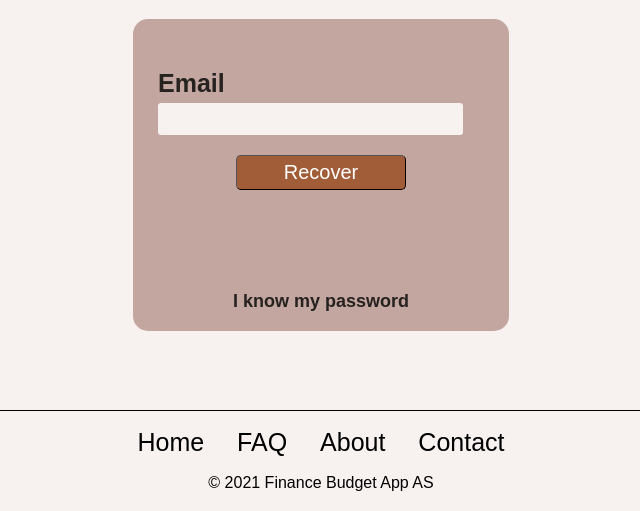
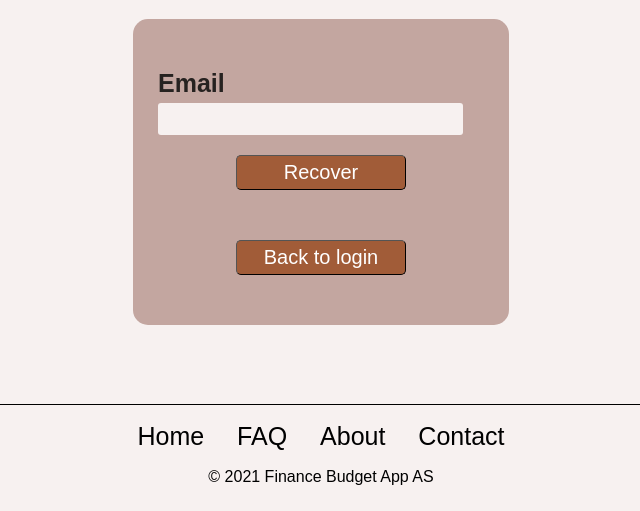
Before and after one commit to hjuivc/APP2000-applikasjonsutvikling-21h-22v, a PHP site: page /APP2000-applikasjonsutvikling-21h-22v/offlineSites/forgot-passwordOffline.php in a window 1280 px wide. Shown: the part 331-842 px from the top of the page, without its empty margins (319-959 px from the left). After the commit the page ends 816 px from the top, so only its background shows below. Run offline with PHP 8.4, Linux system fonts and the light colour scheme.

Commit message:
La inn tilbake knapp

```diff
--- a/forgot-password/create-new-password.php
+++ b/forgot-password/create-new-password.php
@@ -39,7 +39,7 @@
                 <a><button type="submit" class="loginButton" name="reset-password-submit" value="Register">Change Password</button></a>
                 <p>
                 </p>
-                <h3 style="margin-top: 100px;"><a href="../index.php">Back to the login page</a></h3>
+                <button class="loginButton"><a href="../index.php">Back to login</a></button>
               </div>
             </form>
             <?php
--- a/offlineSites/forgot-passwordOffline.php
+++ b/offlineSites/forgot-passwordOffline.php
@@ -22,7 +22,7 @@
           <a><button type="submit" class="loginButton" name="forgot-submit">Recover</button></a>
           <p>
           </p>
-          <h3 style="margin-top: 100px;"><a href="../index.php">I know my password</a></h3>
+          <button class="loginButton"><a href="../index.php">Back to login</a></button>
         </div>
       </form>
     </main>
```
